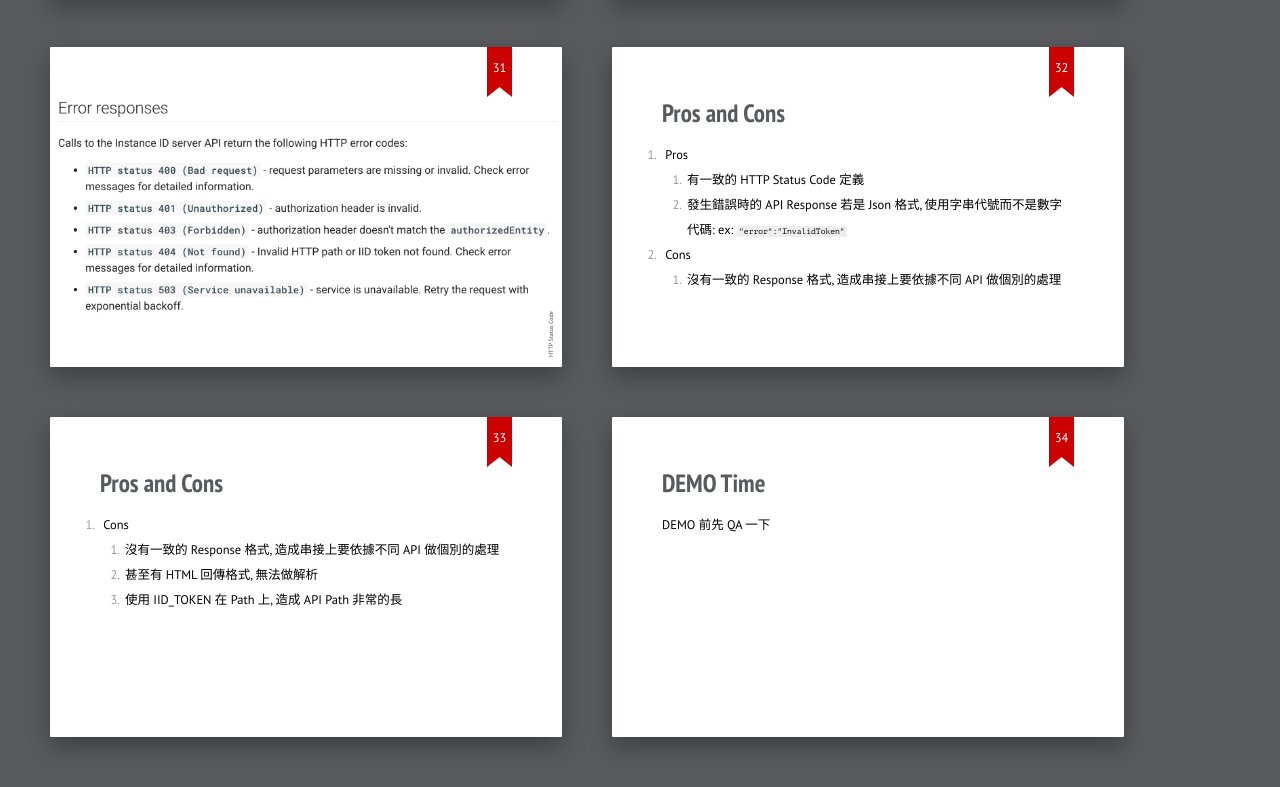
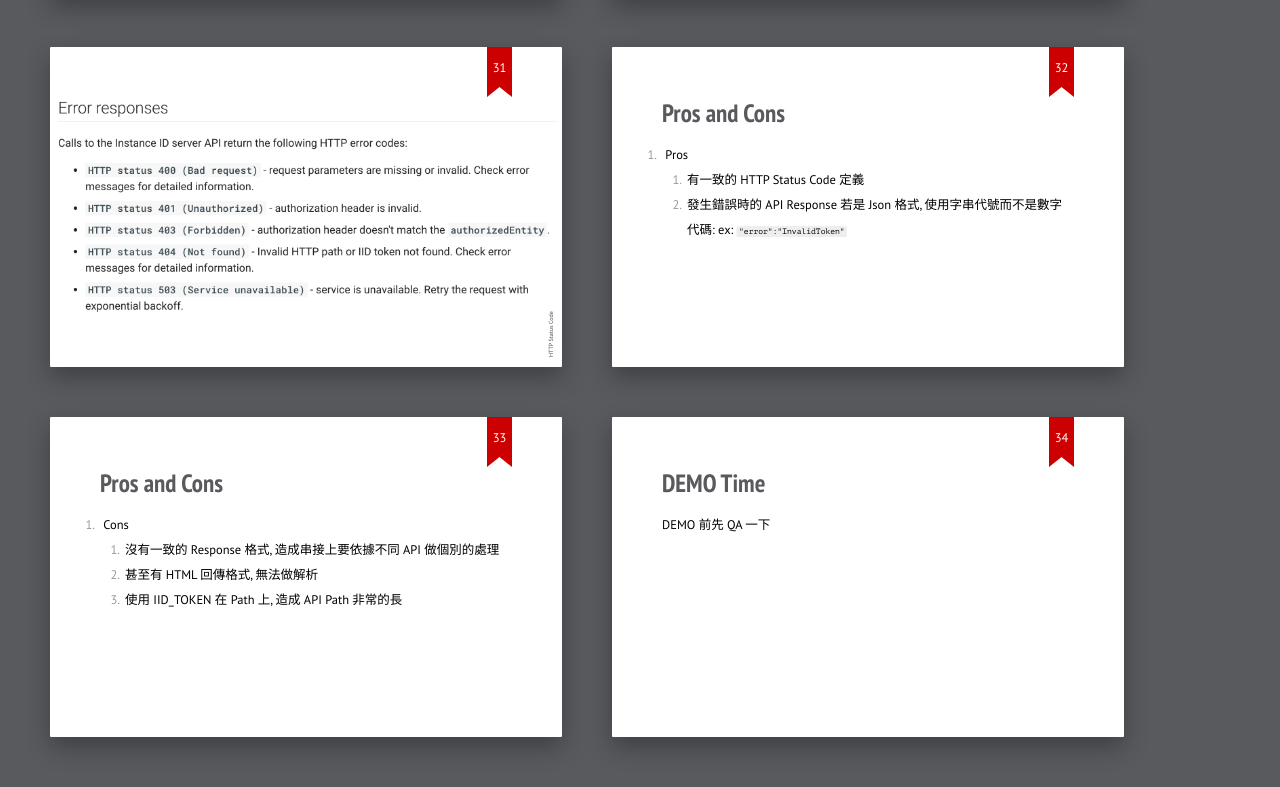
Before and after one commit to CaraWang/2017-talk-firebase-messaging, a plain HTML site: page index.html in a window 1280 px wide. Shown: the part 5677-6464 px from the top of the page. Drawn offline with Linux system fonts and the light colour scheme.

Commit message:
Update 2017-02-19T10:34:24.696Z

```diff
--- a/index.html
+++ b/index.html
@@ -366,12 +366,6 @@
 					<li>發生錯誤時的 API Response 若是 Json 格式, 使用字串代號而不是數字代碼: ex: <code>"error":"InvalidToken"</code></li>
 				</ol>
 			</li>
-			<li class="next">
-				Cons
-				<ol>
-					<li>沒有一致的 Response 格式, 造成串接上要依據不同 API 做個別的處理</li>
-				</ol>
-			</li>
 		</ol>
 	</section>
 	<section class="slide">
```
